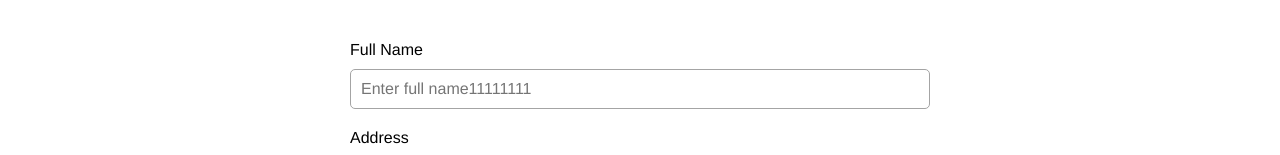
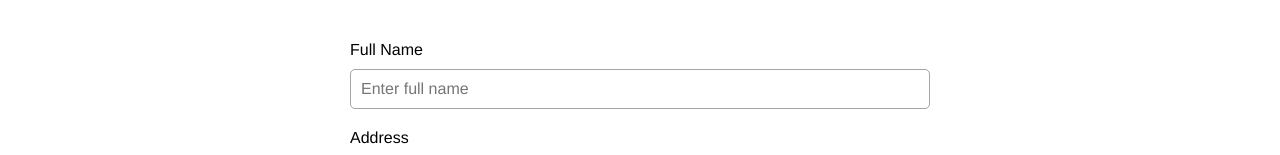
Before and after one commit to dorgrosman/Ubuy-app, a React (Create React App) app in the folder frontend/: page /shipping in a window 1280 px wide. Shown: the part 155-310 px from the top of the page. Built offline with nearby package versions, Linux system fonts and the light colour scheme; sample sign-in values are in the browser's storage.

Commit message:
Address shiping fixing

```diff
--- a/frontend/src/pages/ShippingAddressPage/ShippingAddressPage.jsx
+++ b/frontend/src/pages/ShippingAddressPage/ShippingAddressPage.jsx
@@ -48,7 +48,7 @@ const ShippingAddressPage = (props) => {
                     <input
                         type="text"
                         id="fullName"
-                        placeholder="Enter full name11111111"
+                        placeholder="Enter full name"
                         value={fullName}
                         onChange={(e) => setFullName(e.target.value)}
                         required
```
Also changed, not shown: 1 other file (tests, documents, lock files or other folders).
